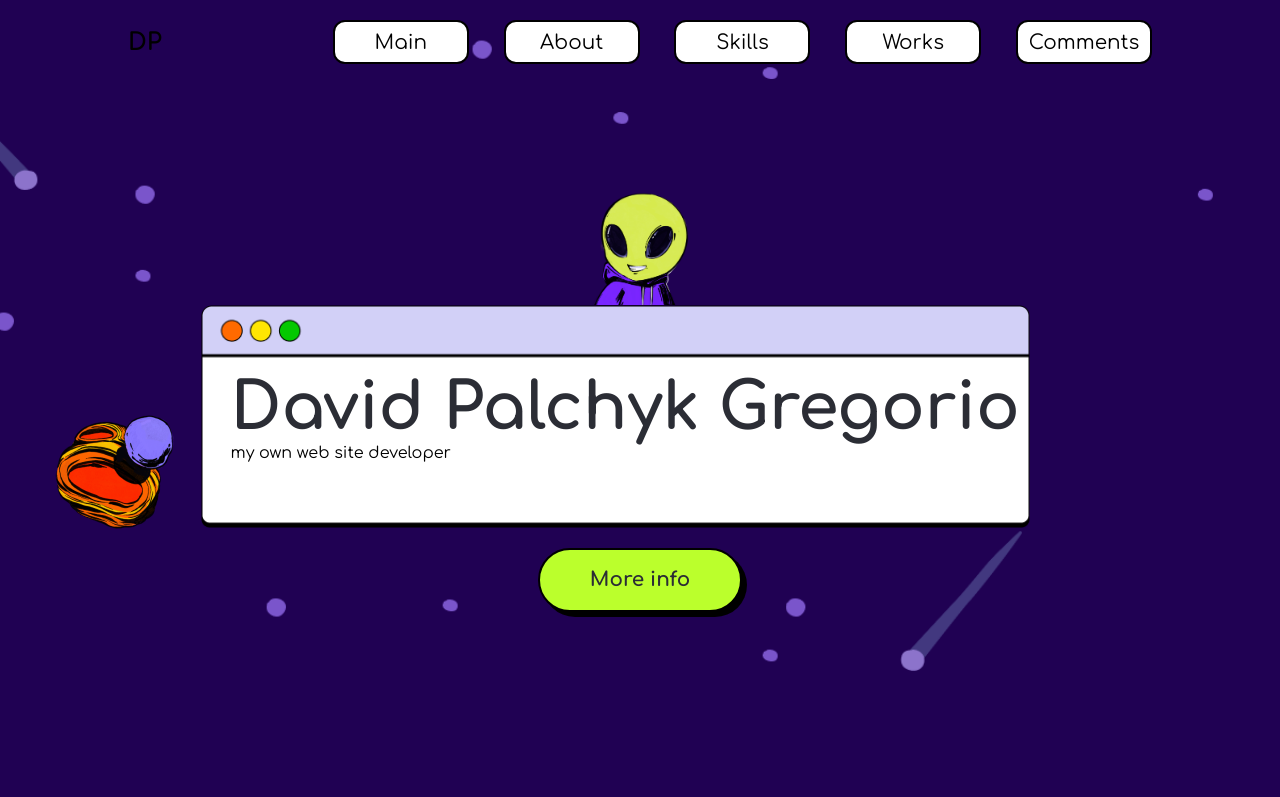
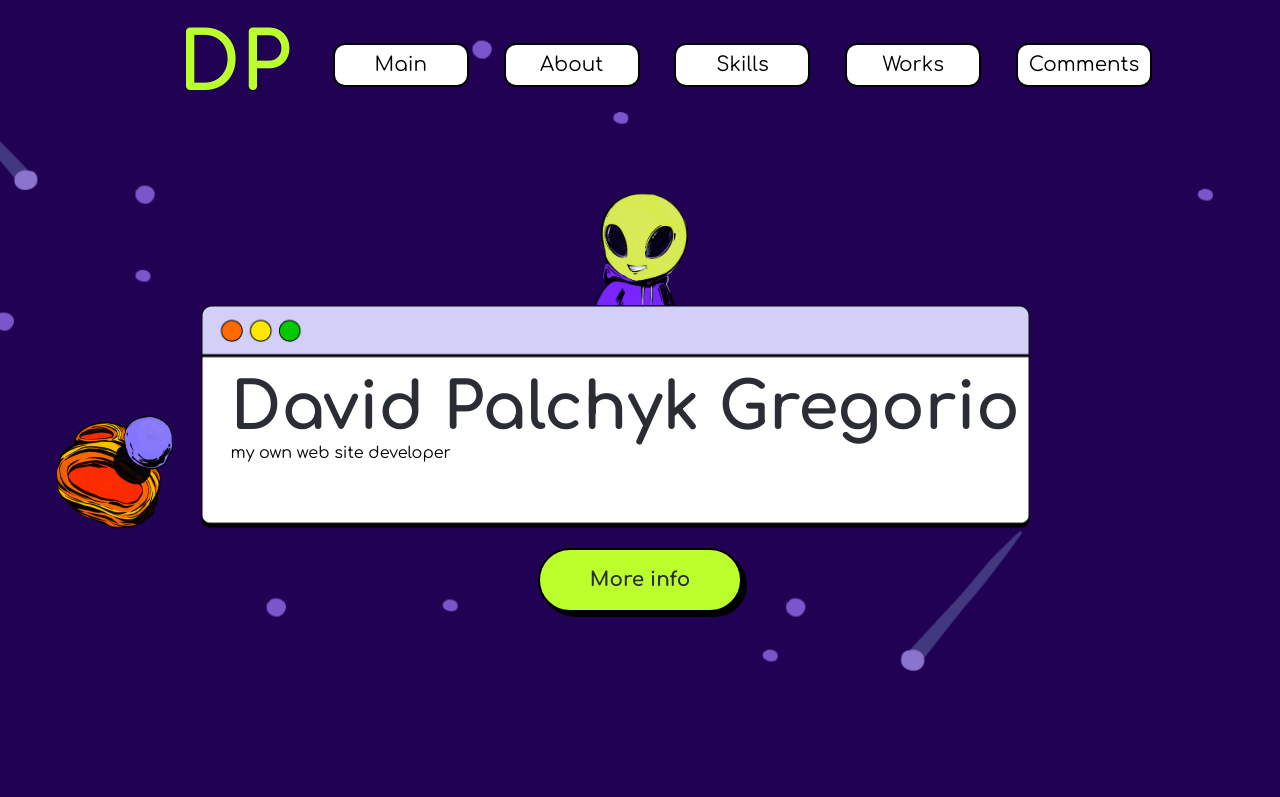
Before and after one commit to davidprogrammermdp/module4, a plain HTML site: page index.html in a window 1280 px wide. Shown: the top 797 px of the page. Drawn offline with Linux system fonts and the light colour scheme.

Commit message:
homework

```diff
--- a/style.css
+++ b/style.css
@@ -284,3 +284,8 @@ nav{
     justify-content: center;
     align-items: center;
 }
+.logo{
+    color:#bbff2c;
+    font-size: 80px;
+    margin-left: 50px;
+}
```
